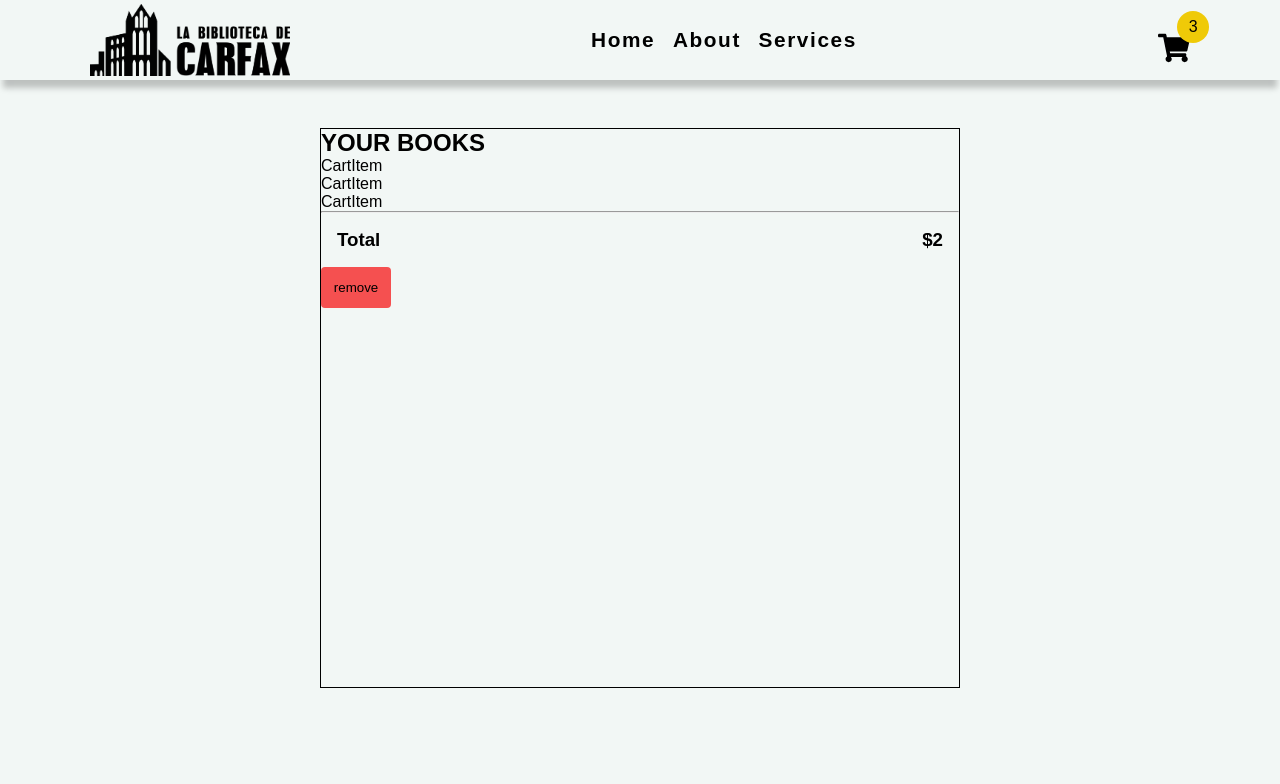
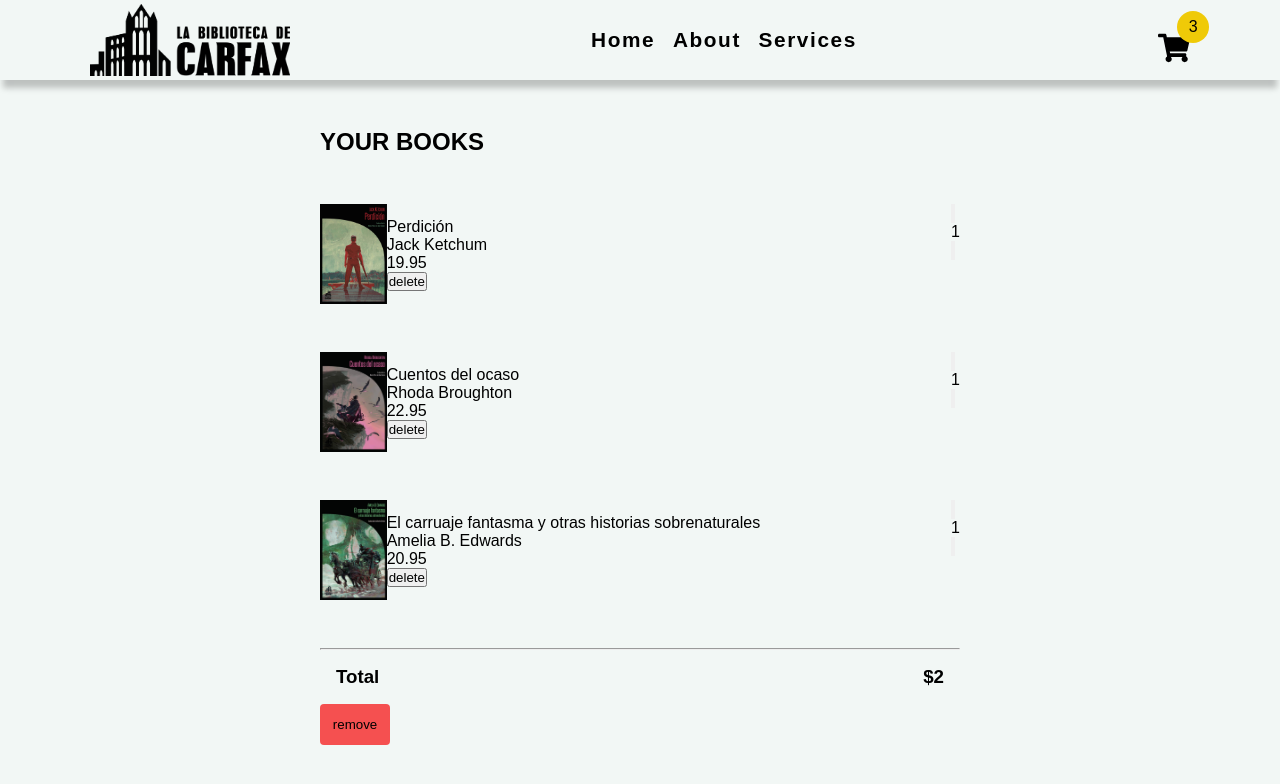
Before and after one commit to Ciriero/Shopping_cart, a React (Create React App) app: page / in a window 1280 px wide. Shown: the top 784 px of the page. Built offline with nearby package versions, Linux system fonts and the light colour scheme.

Commit message:
added first styles cartitem.js

```diff
--- a/src/components/CartItem.js
+++ b/src/components/CartItem.js
@@ -1,10 +1,34 @@
-import React from 'react'
+import React from "react";
+import { CartItems } from "../styles/Cart.styles";
 
+const CartItem = ({title, author, price, img, amount}) => {
+  return (
+    <CartItems>
+      <div className="image">
+        <img src={img} alt="" />
+        <div>
+          <p className="title">{title}</p>
+          <p className="author">{author}</p>
+          <p className="price">{price}</p>
+          <button className="delete">delete</button>
+        </div>
+      </div>
+      <div>
+        <button className="amount-btn">
+          <svg xmlns="http://www.w3.org/2000/svg" viewBox="0 0 20 20">
+            <path d="M10.707 7.05L10 6.343 4.343 12l1.414 1.414L10 9.172l4.243 4.242L15.657 12z" />
+          </svg>
+        </button>
+        <p className="amount-p">{amount}</p>
 
-const CartItem = () => {
-  return (
-    <div>CartItem</div>
-  )
-}
+        <button className="amount-btn">
+          <svg xmlns="http://www.w3.org/2000/svg" viewBox="0 0 20 20">
+            <path d="M9.293 12.95l.707.707L15.657 8l-1.414-1.414L10 10.828 5.757 6.586 4.343 8z" />
+          </svg>
+        </button>
+      </div>
+    </CartItems>
+  );
+};
 
-export default CartItem
+export default CartItem;
--- a/src/styles/Cart.styles.js
+++ b/src/styles/Cart.styles.js
@@ -2,9 +2,11 @@ import styled from "styled-components";
 
 export const CartContainer = styled.section`
   width: 400px;
-  height: 70vh;
+  height: 100vh;
   margin: 3rem auto;
-  border: 1px solid black;
+  hr {
+    margin-top: 3rem;
+  }
   .total {
     margin: 1rem;
     h3 {
@@ -17,7 +19,6 @@ export const CartContainer = styled.section`
     max-height: 70vh;
     max-width: 80vw;
     margin: 3rem auto;
-    border: 1px solid black;
   }
 `;
 
@@ -37,3 +38,19 @@ export const ButtonRmv = styled.button`
     margin-bottom: 10rem;
   }
 `;
+
+export const CartItems = styled.article`
+  margin-top: 3rem;
+  display: flex;
+  justify-content: space-between;
+
+  .image {
+    display: flex;
+    align-items: center;
+  }
+
+  .image img {
+    height: 100px;
+    object-fit: cover;
+  }
+`;
```
